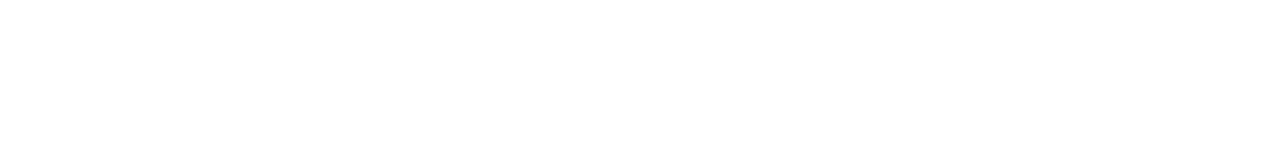
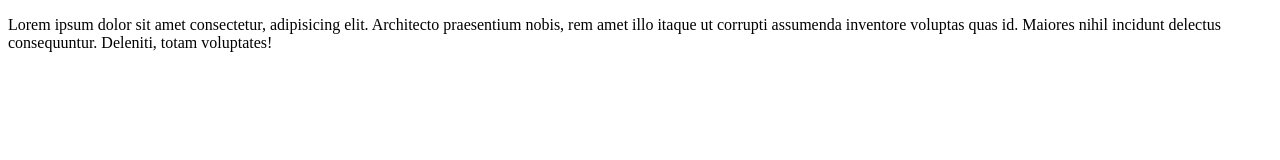
Before and after one commit to paulinecka/o-projektu, a plain HTML site: page index.html in a window 1280 px wide. Drawn offline with Linux system fonts and the light colour scheme.

Commit message:
zkouška

```diff
--- a/index.html
+++ b/index.html
@@ -7,5 +7,7 @@
 </head>
 <body>
 
+  <p>Lorem ipsum dolor sit amet consectetur, adipisicing elit. Architecto praesentium nobis, rem amet illo itaque ut corrupti assumenda inventore voluptas quas id. Maiores nihil incidunt delectus consequuntur. Deleniti, totam voluptates!</p>
+
 </body>
 </html>
```
